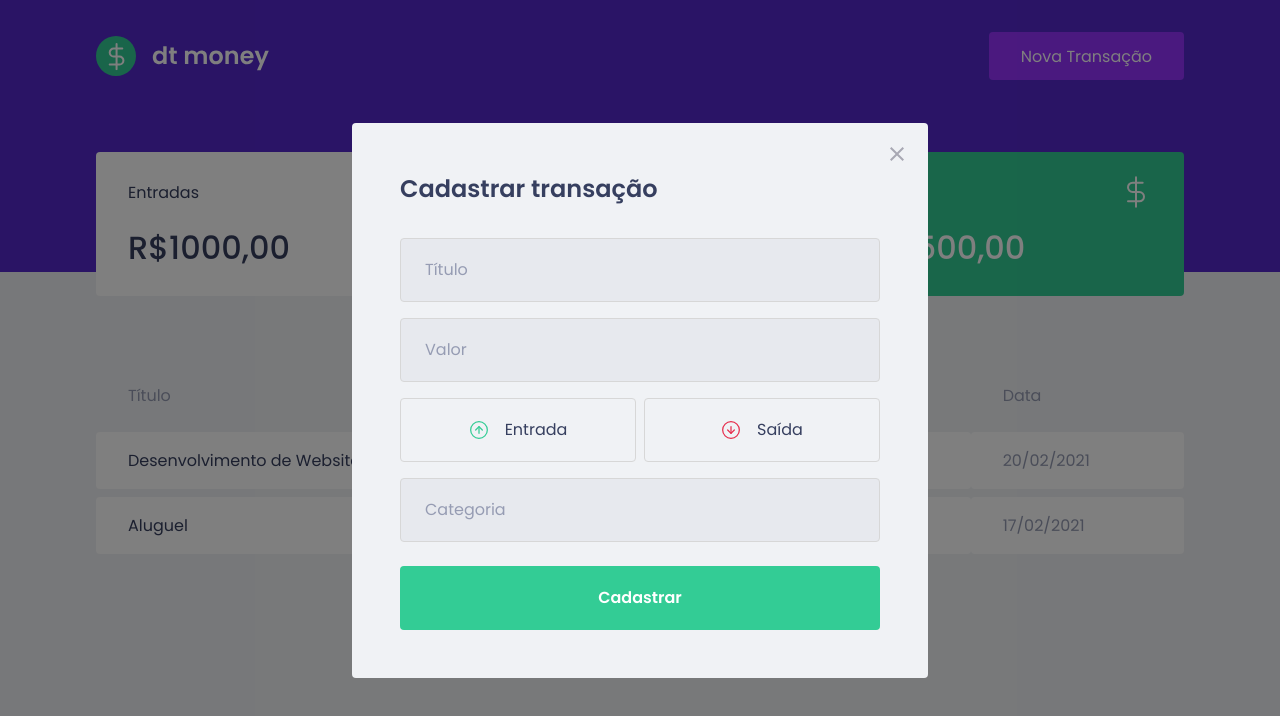
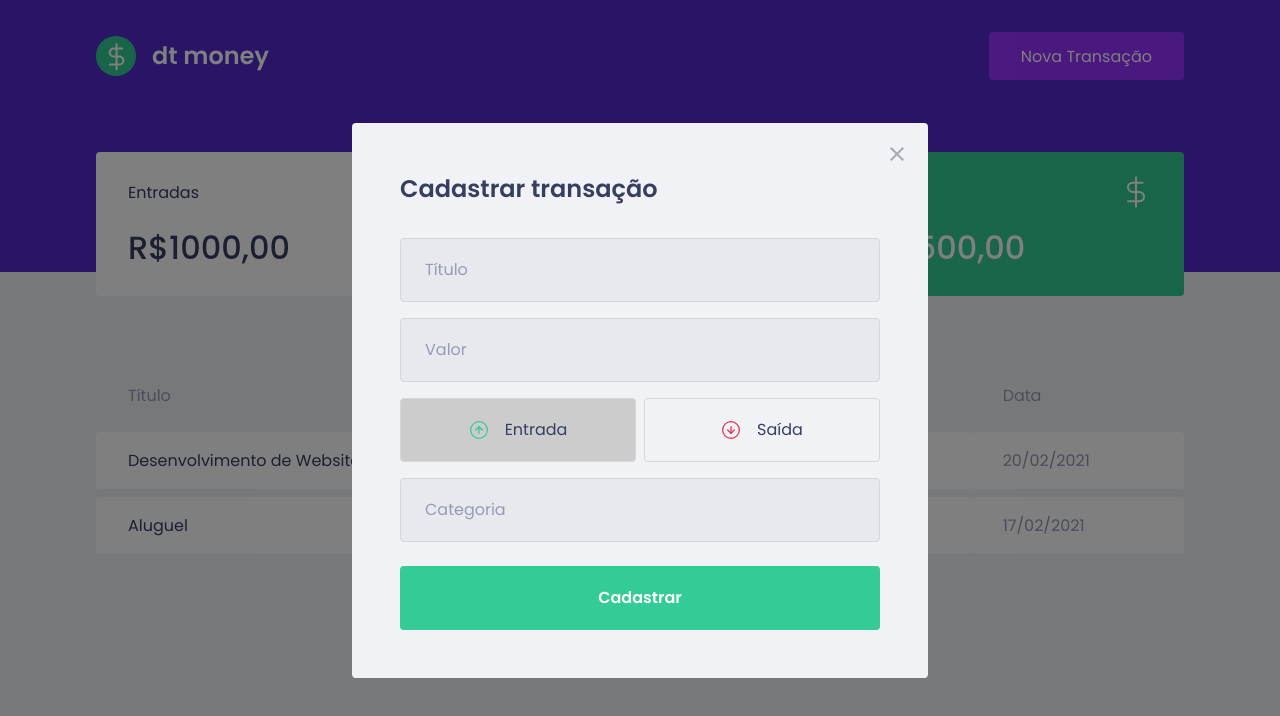
Before and after one commit to RacconWebFenix/dtmoney, a React (Create React App) app: page / in a window 1280 px wide. Both pictures are taken after a click on the button "Nova Transação". Shown: the top 716 px of the page. Built offline with nearby package versions, Linux system fonts and the light colour scheme; no server answers; what miragejs would draw is missing.

Commit message:
Funcionamento dos Botões

```diff
--- a/src/components/NewTransactionModal/index.tsx
+++ b/src/components/NewTransactionModal/index.tsx
@@ -1,8 +1,9 @@
+import { useState } from "react";
 import Modal from "react-modal";
 import closeImg from "../../assets/close.svg";
 import incomeImg from "../../assets/income.svg";
 import outcomeImg from "../../assets/outcome.svg";
-import { Container, TransactionTypeContainer } from "./styles";
+import { Container, RadioBox, TransactionTypeContainer } from "./styles";
 
 interface NewTransactionModalProps {
   isOpen: boolean;
@@ -13,6 +14,8 @@
   isOpen,
   onRequestClose,
 }: NewTransactionModalProps) {
+  const [type, setType] = useState("deposit");
+
   return (
     <Modal
       isOpen={isOpen}
@@ -36,14 +39,26 @@
         <input type="number" placeholder="Valor" />
 
         <TransactionTypeContainer>
-          <button type="button">
+          <RadioBox
+            type="button"
+            onClick={() => {
+              setType("deposit");
+            }}
+            isActive={type === "deposit"}
+          >
             <img src={incomeImg} alt="Entada" />
             <span>Entrada</span>
-          </button>
-          <button type="button">
+          </RadioBox>
+          <RadioBox
+            type="button"
+            onClick={() => {
+              setType("withdraw");
+            }}
+            isActive={type === "withdraw"}
+          >
             <img src={outcomeImg} alt="Saída" />
             <span>Saída</span>
-          </button>
+          </RadioBox>
         </TransactionTypeContainer>
 
         <input placeholder="Categoria" />
--- a/src/components/NewTransactionModal/styles.ts
+++ b/src/components/NewTransactionModal/styles.ts
@@ -54,13 +54,18 @@
   display: grid;
   grid-template-columns: 1fr 1fr;
   gap: 0.5rem;
+`;
 
-  button {
+interface RadioBoxProps {
+  isActive: boolean;
+}
+
+export const RadioBox = styled.button<RadioBoxProps>`
   height: 4rem;
   border: 1px solid #d7d7d7;
   border-radius: 0.25rem;
 
-    background: transparent;
+  background: ${(props) => (props.isActive ? "#ccc" : "transparent")};
 
   display: flex;
   align-items: center;
@@ -83,5 +88,4 @@
     font-size: 1rem;
     color: var(--text-title);
   }
-  }
 `;
```
Lines whose indentation alone changed are shown as unchanged.
